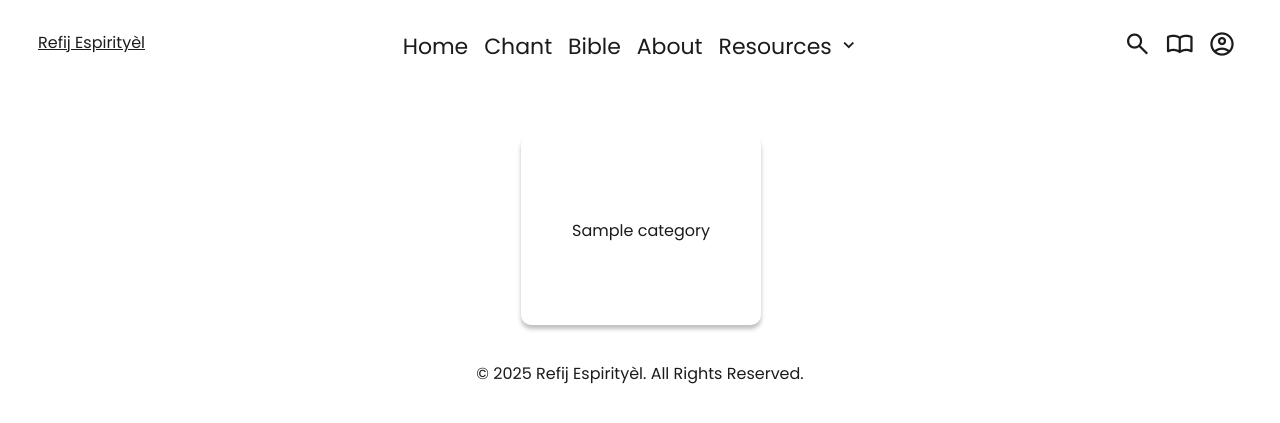
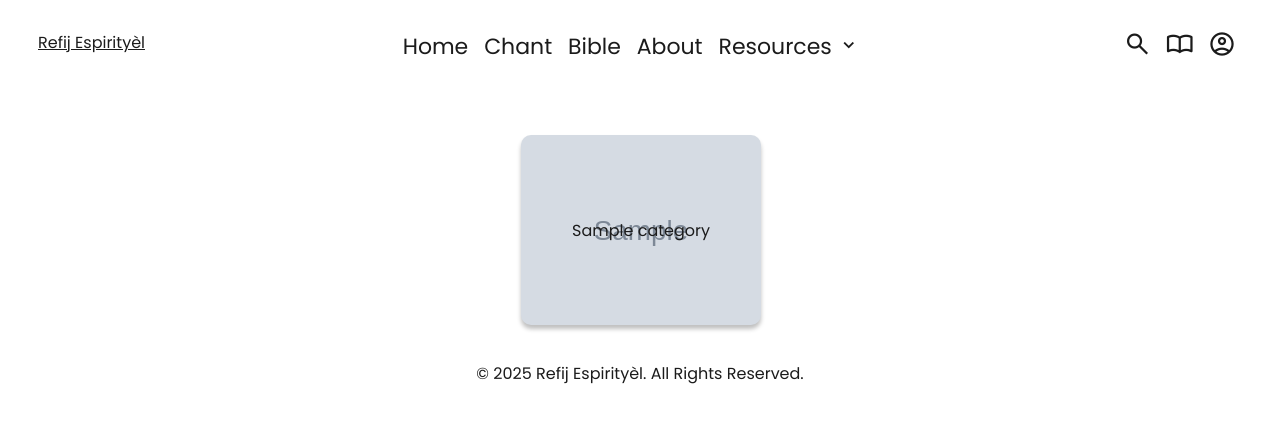
Before and after one commit to cjpx/PathOfGrace, a Django app: page /chant/ in a window 1280 px wide. Shown: the top 423 px of the page. Run offline with Django 5.2, Linux system fonts and the light colour scheme; tables that the repository leaves empty hold one stand-in row (values such as "Sample post"); grey boxes marked "Sample" are stand-in pictures.

Commit message:
feat: added backgroung image for category

```diff
--- a/chant/templates/chant/chant_home.html
+++ b/chant/templates/chant/chant_home.html
@@ -5,7 +5,12 @@
         {% for category in categories %}
             <div class="col-3"> <!-- 4 columns per row -->
                 <a href="{% url 'song_list' category_slug=category.slug %}">
+                {% if category.image %}
+                    <div class="card" style="background-image: url('{{ category.image.url }}');
+                    background-size: cover; background-position: center; background-repeat: no-repeat;">
+                {% else %}
                     <div class="card">
+                {% endif %}
                         <h1>{{ category }}</h1>
                     </div>
                 </a>
@@ -17,5 +22,13 @@
     </div>
 </div>
 
+<style>
+    .card {
+        background-image: url('{{ category.image_category.url }}');
+        background-size: cover;  /* Ensures the image covers the card */
+        background-position: center;  /* Centers the image */
+        background-repeat: no-repeat;  /* Prevents tiling */
+    }
+</style>
 
 {% endblock content %}
```
